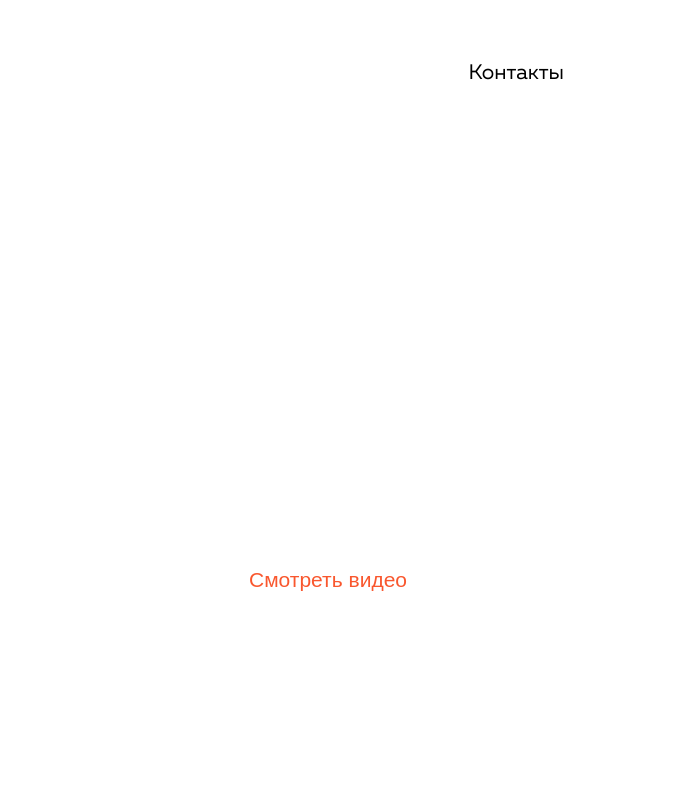
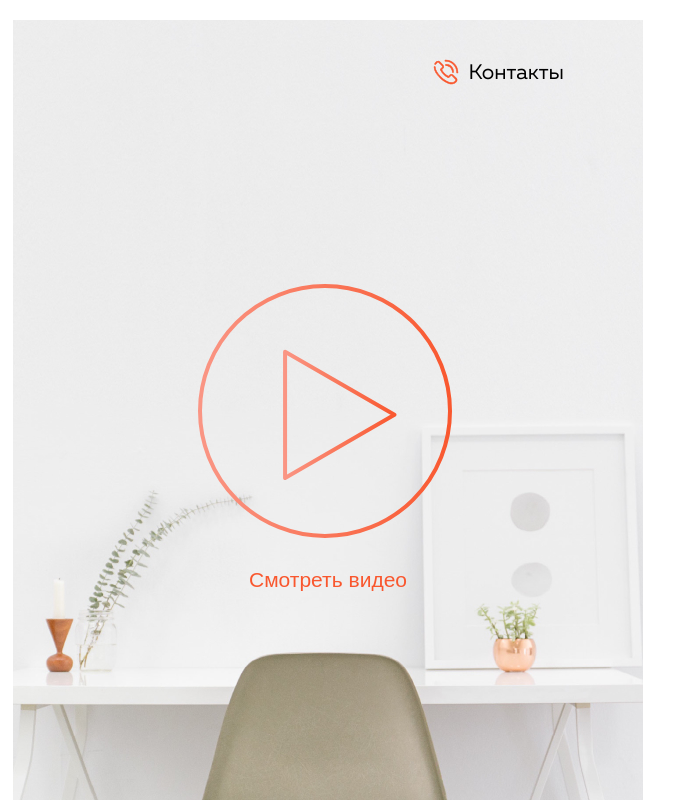
Before and after one commit to Bystrova/Test_M18, a website: page source/index.html in a window 1280 px wide. Shown: the top 800 px of the page, 607-1280 px from the left. Drawn offline with nearby package versions, Linux system fonts and the light colour scheme; files that its build step writes are made by us from their sources; the site is published under a folder, as on GitHub Pages, so addresses that start at the root find nothing.

Commit message:
Исправление подключения картинок в стилевом файле

```diff
--- a/source/less/blocks/contacts.less
+++ b/source/less/blocks/contacts.less
@@ -26,7 +26,7 @@
 		content: "";
 		width: 26px;
 		height: 26px;
-		background: url("/img/phone-pic.svg") no-repeat;
+		background: url("../img/phone-pic.svg") no-repeat;
 		left: -33px;
 		top: 0;
 	}
@@ -50,7 +50,7 @@
 		content: "";
 		width: 35px;
 		height: 25px;
-		background: url("/img/email-pic.svg") no-repeat;
+		background: url("../img/email-pic.svg") no-repeat;
 		left: -39px;
 		top: 3px;
 	}
--- a/source/less/blocks/main-header.less
+++ b/source/less/blocks/main-header.less
@@ -136,7 +136,7 @@
 		position: absolute;
 		width: 26px;
 		height: 26px;
-		background: url("/img/phone-pic.svg") no-repeat;
+		background: url("../img/phone-pic.svg") no-repeat;
 		top: 8px;
 		left: -35px;
 	}
@@ -147,7 +147,7 @@
 }
 
 .main-header__contacts-text {
-	@media (max-width: @mobile-width-only){
+	@media (max-width: @mobile-width-only) {
 		display: none;
 	}
 }
--- a/source/less/blocks/subscribe.less
+++ b/source/less/blocks/subscribe.less
@@ -39,7 +39,7 @@
 		top: -80px;
 		left: 50%;
 		transform: translate(-50%, 0);
-		background: url("/img/door.svg") no-repeat;
+		background: url("../img/door.svg") no-repeat;
 
 		@media (min-width: @tablet-width) {
 			top: -13px;
--- a/source/less/blocks/video-wrap.less
+++ b/source/less/blocks/video-wrap.less
@@ -1,23 +1,23 @@
 .video-wrap {
 	width: 100%;
 	height: 520px;
-	background: url("/img/play-background.jpg") center bottom no-repeat,
-		url("/img/grey-background.png");
+	background: url("../img/play-background.jpg") center bottom no-repeat,
+		url("../img/grey-background.png");
 	position: relative;
 	background-size: contain;
 
 	@media(min-width: @tablet-width) {
 		min-height: 920px;
 		background-size: auto auto;
-		background: url("/img/play-background-tablet.jpg") center bottom no-repeat,
-			url("/img/grey-background.png");
+		background: url("../img/play-background-tablet.jpg") center bottom no-repeat,
+			url("../img/grey-background.png");
 	}
 
 	@media (min-width: @desktop-width) {
 		height: 100%;
 		right: 20px;
-		background: url("/img/play-background.jpg") center bottom no-repeat,
-			url("/img/grey-background.png");
+		background: url("../img/play-background.jpg") center bottom no-repeat,
+			url("../img/grey-background.png");
 	}
 }
 
@@ -57,14 +57,14 @@
 		position: absolute;
 		width: 154px;
 		height: 154px;
-		background: url("/img/circle-mobile.svg") no-repeat;
+		background: url("../img/circle-mobile.svg") no-repeat;
 		top: -180px;
 		left: 5px;
 
 		@media (min-width: @tablet-width) {
 			width: 254px;
 			height: 254px;
-			background: url("/img/circle.svg") no-repeat;
+			background: url("../img/circle.svg") no-repeat;
 			top: -280px;
 			left: -45px;
 		}
@@ -75,21 +75,21 @@
 		position: absolute;
 		width: 63px;
 		height: 85px;
-		background: url("/img/triangle-mobile.svg") no-repeat;
+		background: url("../img/triangle-mobile.svg") no-repeat;
 		top: -142px;
 		left: 57px;
 
 		@media (min-width: @tablet-width) {
 			width: 114px;
 			height: 131px;
-			background: url("/img/triangle.svg") no-repeat;
+			background: url("../img/triangle.svg") no-repeat;
 			top: -215px;
 			left: 40px;
 		}
 	}
 
 	&:hover::after {
-		background: url("/img/triangle-hover-mobile.svg") no-repeat;
+		background: url("../img/triangle-hover-mobile.svg") no-repeat;
 		width: 87px;
 		height: 120px;
 		top: -153px;
@@ -98,7 +98,7 @@
 		@media (min-width: @tablet-width) {
 			width: 135px;
 			height: 155px;
-			background: url("/img/triangle-hover.svg") no-repeat;
+			background: url("../img/triangle-hover.svg") no-repeat;
 			top: -227px;
 			left: 30px;
 		}
```
